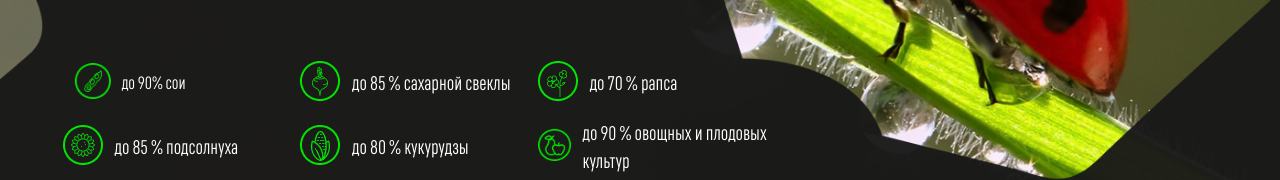
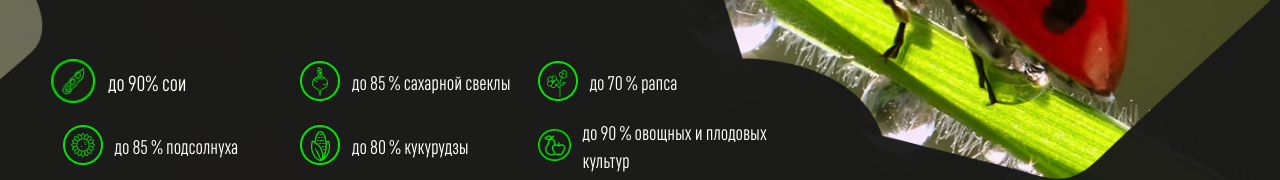
Before and after one commit to khurshid-dev/Website_drones, a website: page entomof.html in a window 1280 px wide. In both pictures the pointer is over the element "до 90% сои". Shown: the part 427-607 px from the top of the page. Drawn offline with nearby package versions, Linux system fonts and the light colour scheme; files whose address does not match are found by name.

Commit message:
Update entomof.css

```diff
--- a/css/entomof.css
+++ b/css/entomof.css
@@ -12,11 +12,11 @@
 
 .ento-item {
     cursor: pointer;
-    transition: 0.5s;
 }
 
 .ento-item:hover {
-    transform: scale(0.9);
+    transition: 0.5s;
+    transform: scale(1.1);
 }
 
 
```
